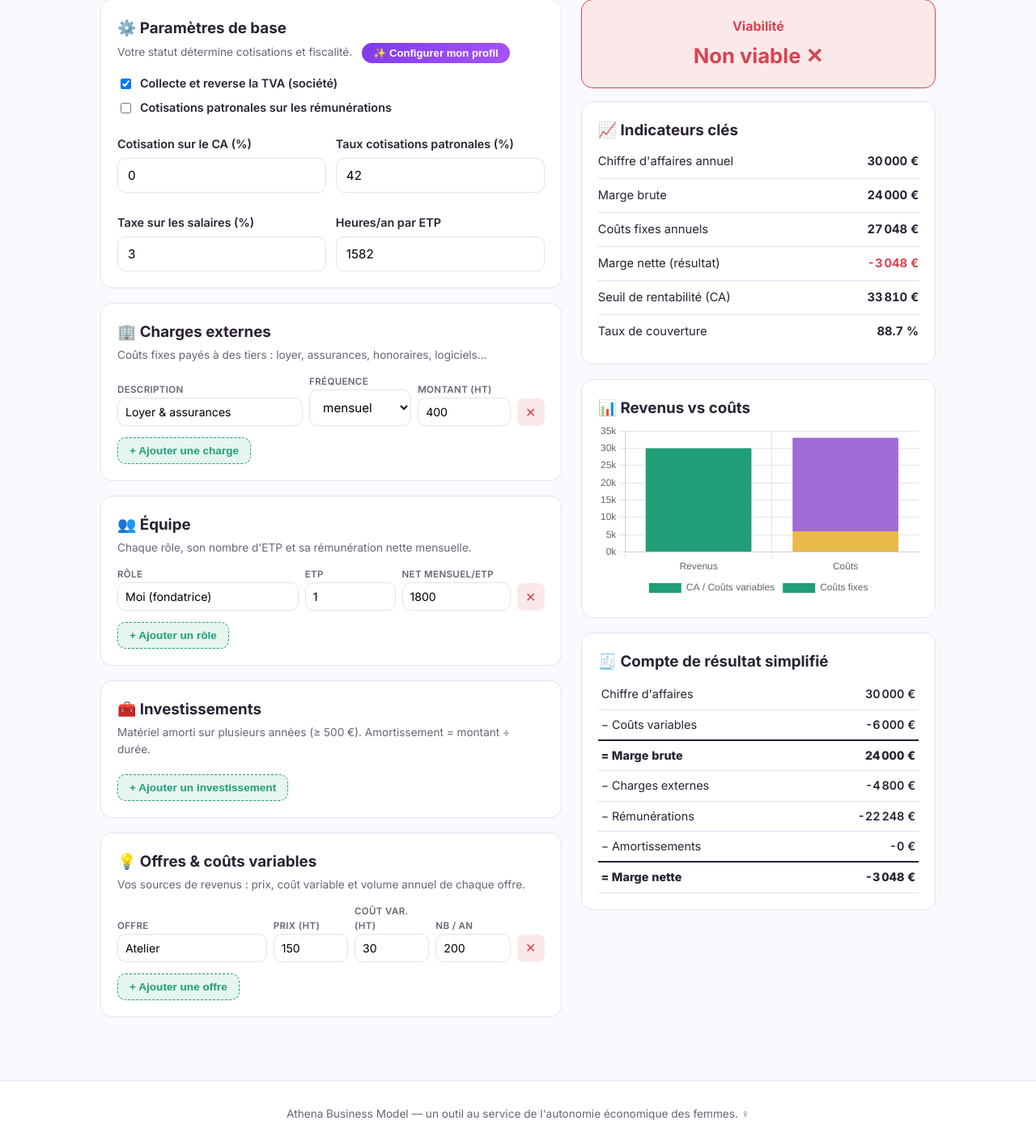
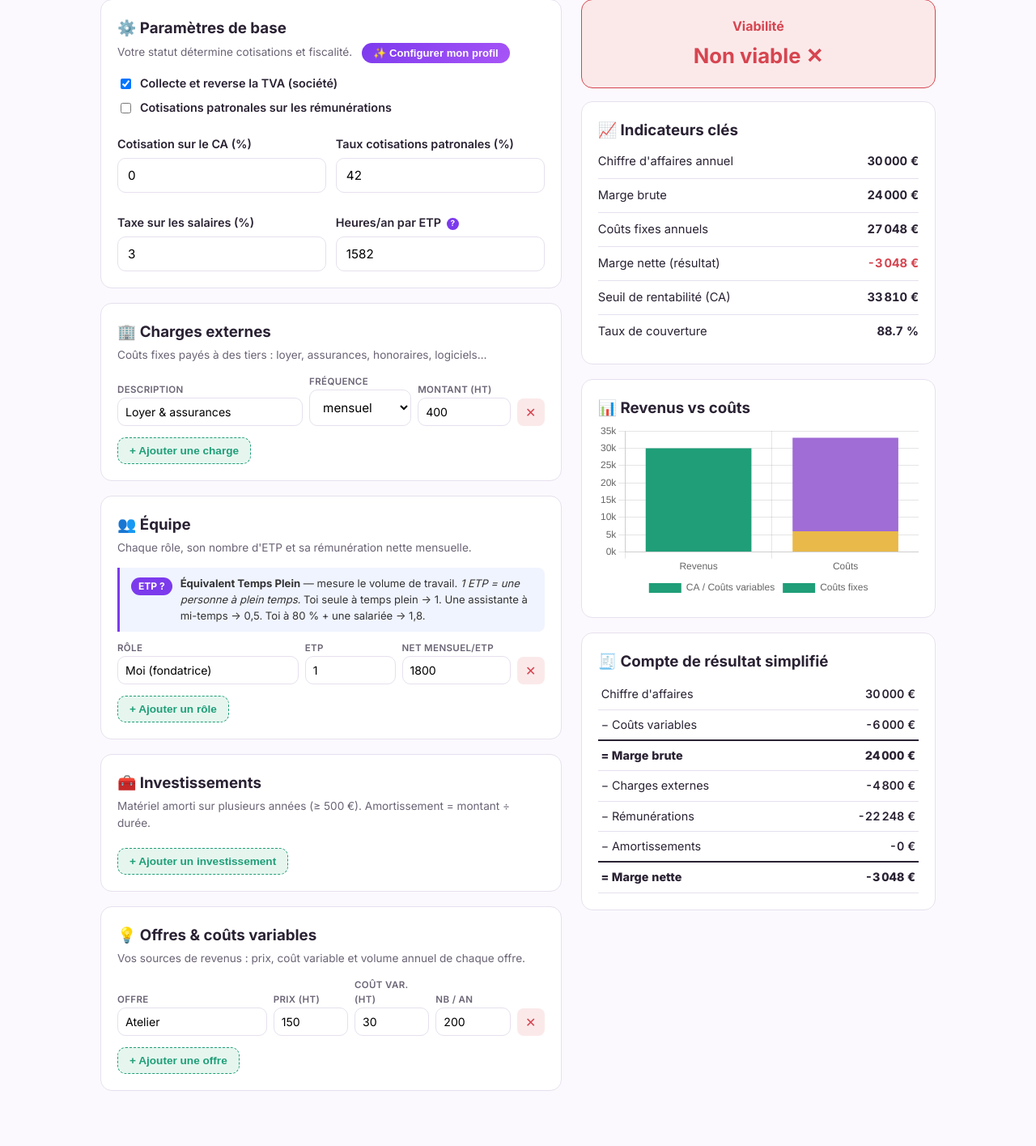
Before and after one commit to Shahinazabdelsalam/athena-business-model, a FastAPI app: page /essayer in a window 1280 px wide. Shown: the part 193-1608 px from the top of the page at 81% size. Before the commit the page ends 1576 px from the top, so only its background shows below. Run offline with FastAPI, Linux system fonts and the light colour scheme.

Commit message:
Enhance ETP input with tooltip and styling
Added explanatory tooltip for ETP input and improved styling for better visibility.

```diff
--- a/app/templates/calculator.html
+++ b/app/templates/calculator.html
@@ -29,7 +29,7 @@
           <div><label>Cotisation sur le CA (%)</label><input type="number" id="cotisation_ca_pct" value="0" step="0.5" min="0"></div>
           <div><label>Taux cotisations patronales (%)</label><input type="number" id="taux_cotisations_patronales" value="42" step="1" min="0"></div>
           <div><label>Taxe sur les salaires (%)</label><input type="number" id="taux_taxe_salaires" value="3" step="0.5" min="0"></div>
-          <div><label>Heures/an par ETP</label><input type="number" id="heures_par_etp" value="1582" step="1" min="1"></div>
+          <div><label>Heures/an par ETP <span class="tip" data-tip="Temps légal annuel en France pour un temps plein (35h × 52 semaines − jours fériés). Ne change que si tu travailles plus ou moins.">?</span></label><input type="number" id="heures_par_etp" value="1582" step="1" min="1"></div>
         </div>
       </div>
       <div class="section">
@@ -41,6 +41,10 @@
       <div class="section">
         <h3>👥 Équipe</h3>
         <p class="hint">Chaque rôle, son nombre d'ETP et sa rémunération nette mensuelle.</p>
+        <div class="etp-explainer">
+          <span class="etp-badge">ETP ?</span>
+          <span><strong>Équivalent Temps Plein</strong> — mesure le volume de travail. <em>1 ETP = une personne à plein temps.</em> Toi seule à temps plein → 1. Une assistante à mi-temps → 0,5. Toi à 80 % + une salariée → 1,8.</span>
+        </div>
         <div id="equipe"></div>
         <button class="add-line" onclick="addRole()">+ Ajouter un rôle</button>
       </div>
@@ -149,6 +153,11 @@
 .wz-summary{background:var(--bg2,#f9f9fb);border-radius:10px;padding:14px 18px;margin:16px 0 20px;font-size:.88rem;line-height:1.8;}
 .wz-summary b{color:#7c3aed;}
 .wz-apply{width:100%;justify-content:center;font-size:1rem;padding:12px;border-radius:10px;}
+.etp-explainer{display:flex;align-items:flex-start;gap:10px;background:#f0f4ff;border-left:3px solid #7c3aed;border-radius:0 8px 8px 0;padding:10px 14px;font-size:.82rem;line-height:1.5;margin-bottom:12px;color:var(--text,#333);}
+.etp-badge{background:#7c3aed;color:#fff;border-radius:12px;padding:2px 9px;font-size:.75rem;font-weight:700;white-space:nowrap;flex-shrink:0;margin-top:2px;}
+.tip{display:inline-flex;align-items:center;justify-content:center;width:15px;height:15px;border-radius:50%;background:#7c3aed;color:#fff;font-size:.62rem;font-weight:700;cursor:help;position:relative;vertical-align:middle;margin-left:3px;}
+.tip::after{content:attr(data-tip);position:absolute;bottom:calc(100% + 6px);left:50%;transform:translateX(-50%);background:#1e1e2e;color:#fff;font-size:.75rem;font-weight:400;padding:8px 12px;border-radius:8px;width:240px;line-height:1.4;pointer-events:none;opacity:0;transition:opacity .15s;z-index:100;white-space:normal;text-align:left;}
+.tip:hover::after{opacity:1;}
 </style>
 
 <script>
```
